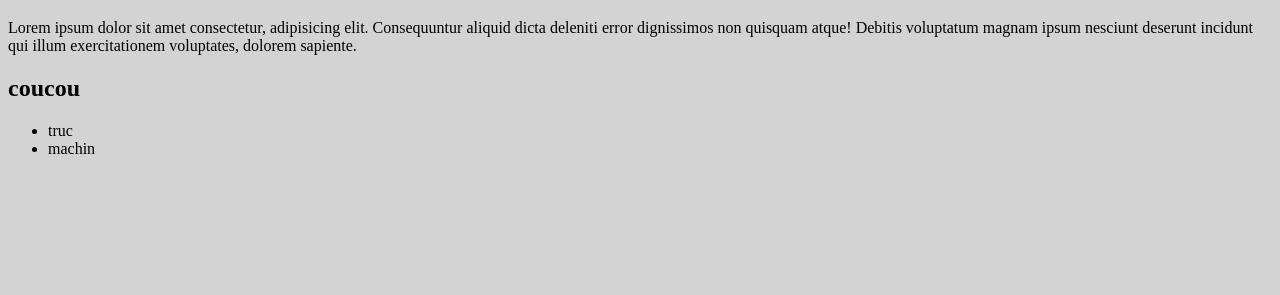
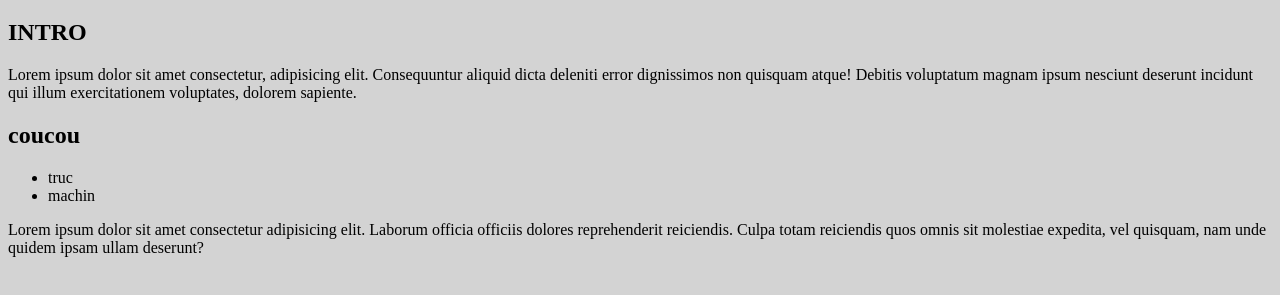
Before and after one commit to BigGui/demo-git, a plain HTML site: page index.html in a window 1280 px wide. Shown: the part 95-390 px from the top of the page. Drawn offline with Linux system fonts and the light colour scheme.

Commit message:
Created intro paragraph html

```diff
--- a/index.html
+++ b/index.html
@@ -1,11 +1,13 @@
 <!DOCTYPE html>
 <html lang="en">
+
 <head>
     <meta charset="UTF-8">
     <meta name="viewport" content="width=device-width, initial-scale=1.0">
     <title>Git file</title>
     <link rel="stylesheet" href="assets/css/style.css">
 </head>
+
 <body>
     <header>
         <nav>
@@ -18,14 +20,24 @@
         </nav>
     </header>
     <h1>Hello World</h1>
+
+    <h2>INTRO</h2>
     <p>
-        Lorem ipsum dolor sit amet consectetur, adipisicing elit. Consequuntur aliquid dicta deleniti error dignissimos non quisquam atque! Debitis voluptatum magnam ipsum nesciunt deserunt incidunt qui illum exercitationem voluptates, dolorem sapiente.
+        Lorem ipsum dolor sit amet consectetur, adipisicing elit. Consequuntur aliquid dicta deleniti error dignissimos
+        non quisquam atque! Debitis voluptatum magnam ipsum nesciunt deserunt incidunt qui illum exercitationem
+        voluptates, dolorem sapiente.
     </p>
     <h2>coucou</h2>
     <ul>
         <li>truc</li>
         <li>machin</li>
     </ul>
+    <p>
+        Lorem ipsum dolor sit amet consectetur adipisicing elit. Laborum officia officiis dolores reprehenderit reiciendis. Culpa totam reiciendis quos omnis sit molestiae expedita, vel quisquam, nam unde quidem ipsam ullam deserunt?
+    </p>
+
+
     <script src="assets/js/script.js"></script>
 </body>
+
 </html>
```
